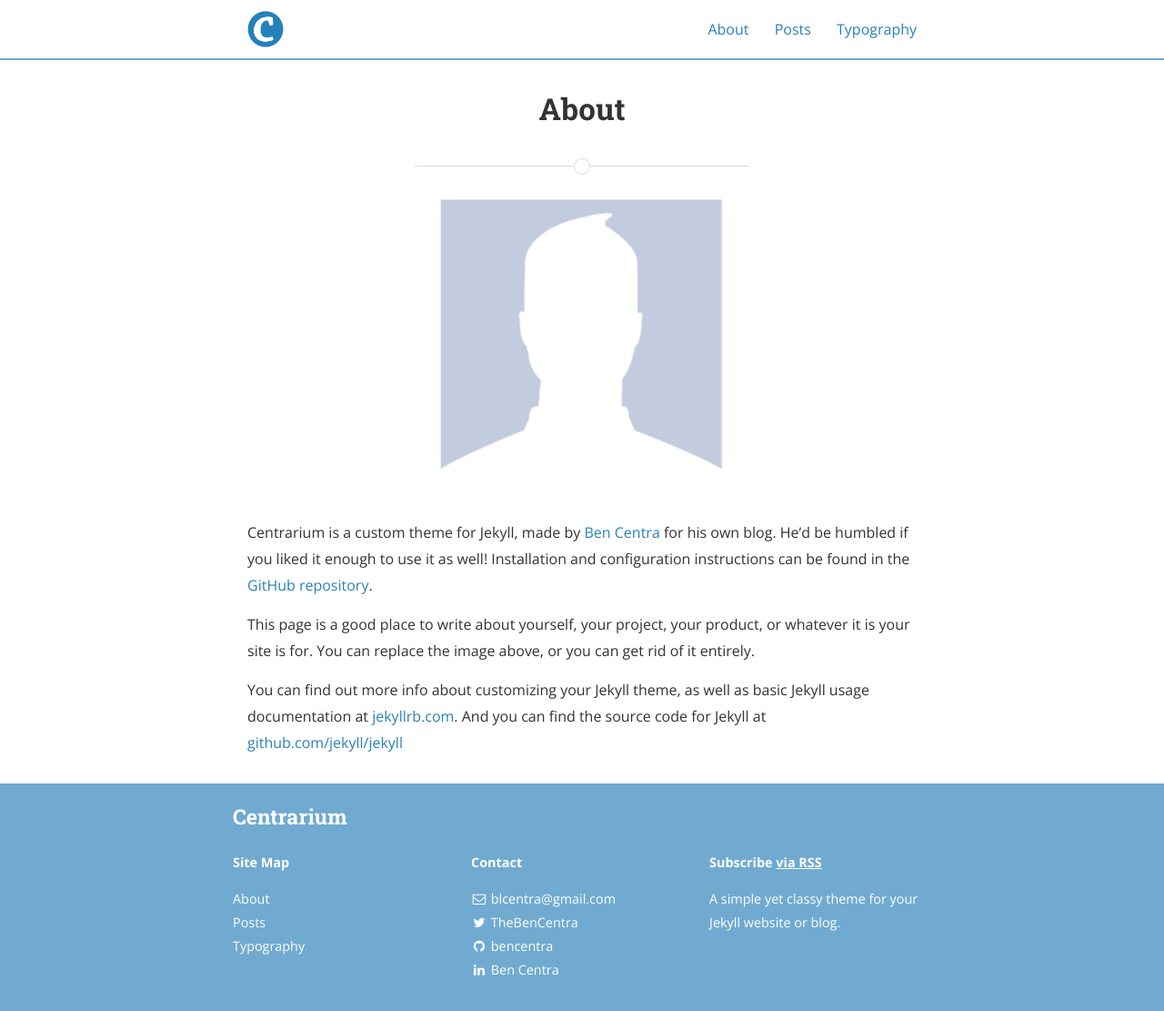
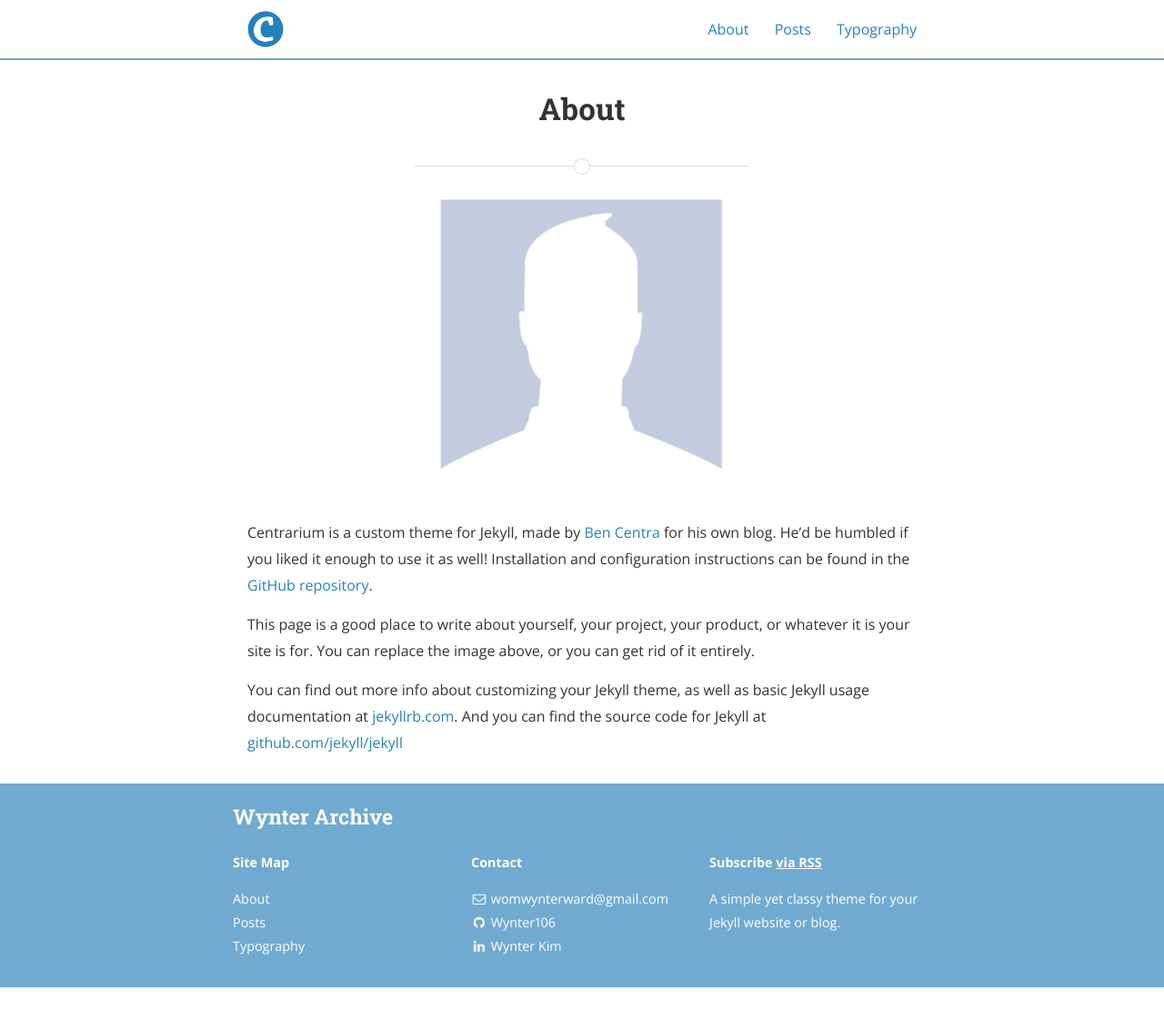
Before and after one commit to Wynter106/Wynter_Archieve, a Jekyll site: the page built from about.md, in a window 1280 px wide and 1111 px high. Shown: the whole window at 91% size. Built offline with Jekyll 4.4.1, drawn with Linux system fonts in a browser that asks for light colours; nearby versions of some CDN libraries; part of the change alters nothing that is shown.

Commit message:
config change

```diff
--- a/_config.yml
+++ b/_config.yml
@@ -9,17 +9,17 @@ exclude:
   - "/vendor/"
 
 # Site settings
-title: Centrarium
-subtitle: "A simple yet classy theme for your Jekyll website or blog"
-email: blcentra@gmail.com
-name: Ben Centra
+title: Wynter Archive
+subtitle: "Everything with Wynter"
+email: womwynterward@gmail.com
+name: Wynter Kim
 description: >
   A simple yet classy theme for your Jekyll website or blog.
 # Base URL of site (i.e. /blog). It should always start with a slash,
 # and never end with a slash. Set it to a blank value if hosting at the
 # root of your server.
-baseurl: "" # the subpath of your site, e.g. /blog/
-url: "" # the base hostname & protocol for your site
+baseurl: "/Wynter_Archive" # the subpath of your site, e.g. /blog/
+url: "https://wynter106.github.io" # the base hostname & protocol for your site
 cover: "/assets/header_image.jpg"
 logo: "/assets/logo.png"
 
@@ -76,117 +76,19 @@ descriptions:
 #     desc: Follow me on Twitter            # Description to display as link title, etc
 #     share: true                           # Include in the "Share" section of posts
 social:
-  - name: Twitter
-    icon: twitter
-    username: TheBenCentra
-    url: https://twitter.com/TheBenCentra
-    desc: Follow me on Twitter
-    share: true
-
-  - name: Facebook
-    icon: facebook
-    username: thebencentra
-    url: ""
-    desc: Friend me on Facebook
-    share: true
-
   - name: GitHub
     icon: github
-    username: bencentra
-    url: https://github.com/bencentra
+    username: Wynter106
+    url: https://github.com/Wynter106
     desc: Fork me on GitHub
     share: false
 
   - name: LinkedIn
     icon: linkedin
-    username: Ben Centra
-    url: https://www.linkedin.com/pub/ben-centra/47/769/60a
+    username: Wynter Kim
+    url: https://www.linkedin.com/wynterK
     desc: Connect with me on LinkedIn
     share: true
-
-  - name: Google+
-    icon: google-plus
-    username: ""
-    url: ""
-    desc: Add me to your Circles
-    share: true
-
-  - name: YouTube
-    icon: youtube
-    username: ""
-    url: ""
-    desc: Subscribe on YouTube
-    share: false
-
-  - name: Instagram
-    icon: instagram
-    username: ""
-    url: ""
-    desc: Follow me on Instagram
-    share: false
-
-  - name: Pinterest
-    icon: pinterest
-    username: ""
-    url: ""
-    desc: Follow me on Pinterest
-    share: true
-
-  - name: SoundCloud
-    icon: soundcloud
-    username: ""
-    url: ""
-    desc: Follow me on SoundCloud
-    share: false
-
-  - name: Tumblr
-    icon: tumblr
-    username: ""
-    url: ""
-    desc: Follow me on Tumblr
-    share: false
-
-  - name: Steam
-    icon: steam
-    username: ""
-    url: ""
-    desc: Friend me on Steam
-    share: false
-
-  - name: Dribbble
-    icon: dribbble
-    username: ""
-    url: ""
-    desc: Follow me on Dribble
-    share: false
-
-  - name: Vimeo
-    icon: vimeo-square
-    username: ""
-    url: ""
-    desc: Follow me on Vimeo
-    share: false
-
-  - name: Vine
-    icon: vine
-    username: ""
-    url: ""
-    desc: Follow me on Vine
-    share: false
-
-  - name: Reddit
-    icon: reddit
-    username: ""
-    url: ""
-    desc: Share to Reddit
-    share: true
-
-  - name: "Hacker News"
-    icon: hacker-news
-    username: ""
-    url: ""
-    desc: Share to Hacker News
-    share: false
 
 # Social sharing protocols
 # These are for automatically generating sharing metadata for FB and Twitter
```
